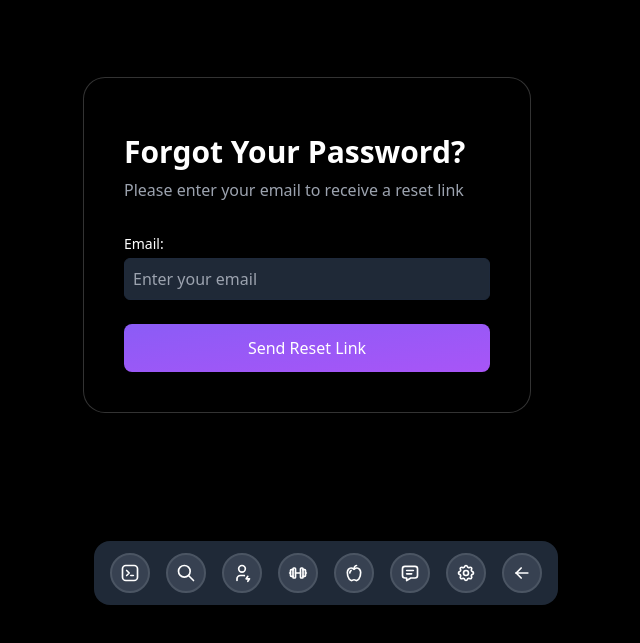
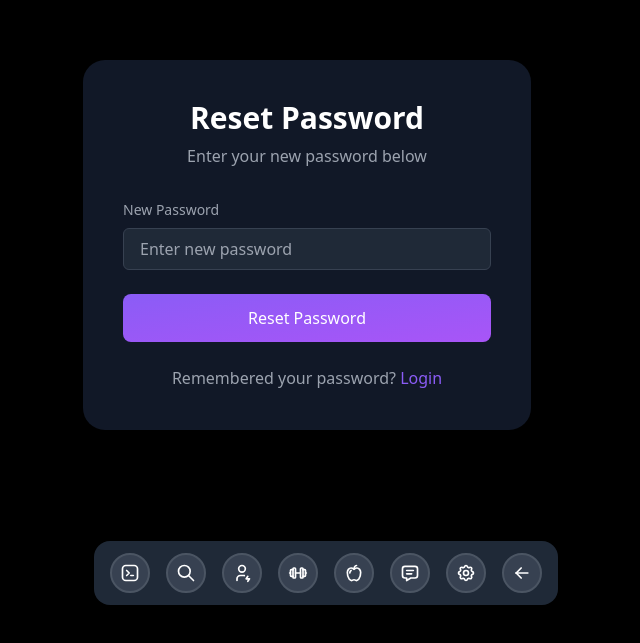
Before and after one commit to Jassi2004/Fitter_Health_v1, a Next.js app in the folder frontend/: page /authentication/resetPassword/1 in a window 1280 px wide. Shown: the part 155-798 px from the top of the page, without its empty margins (333-973 px from the left). Built offline with nearby package versions, Linux system fonts and the light colour scheme.

Commit message:
auth bugs fixed

```diff
--- a/frontend/src/components/authentication/ResetPassword.tsx
+++ b/frontend/src/components/authentication/ResetPassword.tsx
@@ -1,47 +1,54 @@
-// components/authentication/ForgotPasswordForm.tsx
 import React from "react";
-import { BackgroundGradient } from '../ui/background-gradient';
-import { TextGenerateEffect } from '../ui/text-generate-effect';
 
-type ForgotPasswordFormProps = {
-  email: string;
+interface ResetPasswordFormProps {
+    password: string;
     onChange: (e: React.ChangeEvent<HTMLInputElement>) => void;
-  onSubmit: (e: React.FormEvent) => void;
-};
+    onSubmit: (e: React.FormEvent) => Promise<void>;
+}
 
-const ForgotPasswordForm: React.FC<ForgotPasswordFormProps> = ({ email, onChange, onSubmit }) => {
+const ResetPasswordForm: React.FC<ResetPasswordFormProps> = ({ password, onChange, onSubmit }) => {
     return (
         <div className="flex min-h-screen items-center justify-center bg-black p-4">
-      <BackgroundGradient className="rounded-[22px] p-4 sm:p-10 bg-gray-900 max-w-md w-full">
-        <div className="mb-8">
-          <TextGenerateEffect words="Forgot Your Password?" className="text-3xl font-bold text-white mb-2" />
-          <p className="text-gray-400">Please enter your email to receive a reset link</p>
+            <div className="rounded-[22px] p-4 sm:p-10 bg-gray-900 max-w-md w-full shadow-lg">
+                <div className="mb-8 text-center">
+                    <h2 className="text-3xl font-bold text-white mb-2">Reset Password</h2>
+                    <p className="text-gray-400">Enter your new password below</p>
                 </div>
 
                 <form onSubmit={onSubmit} className="space-y-6">
                     <div>
-            <label htmlFor="email" className="block text-sm font-medium text-white">Email:</label>
+                        <label htmlFor="password" className="block text-sm font-medium text-gray-400 mb-2">
+                            New Password
+                        </label>
                         <input
-              type="email"
-              name="email"
-              id="email"
-              value={email}
+                            type="password"
+                            id="password"
+                            name="password"
+                            value={password}
                             onChange={onChange}
-              placeholder="Enter your email"
+                            placeholder="Enter new password"
                             required
-              className="mt-1 block w-full border rounded-md p-2 bg-gray-800 text-white placeholder-gray-400 focus:ring focus:ring-violet-500"
+                            className="w-full px-4 py-2 text-white bg-gray-800 border border-gray-700 rounded-md placeholder-gray-400 focus:ring-violet-500 focus:border-violet-500"
                         />
                     </div>
+
                     <button
                         type="submit"
-            className="w-full bg-gradient-to-br from-violet-500 to-purple-500 text-white px-6 py-3 rounded-lg font-medium hover:opacity-80 transition-opacity"
+                        className="w-full bg-gradient-to-br from-violet-500 to-purple-500 text-white px-6 py-3 rounded-lg font-medium hover:opacity-90 transition-opacity"
                     >
-            Send Reset Link
+                        Reset Password
                     </button>
                 </form>
-      </BackgroundGradient>
+
+                <p className="mt-6 text-center text-gray-400">
+                    Remembered your password?{" "}
+                    <a href="/authentication/login" className="text-violet-500 hover:text-violet-400 transition-colors">
+                        Login
+                    </a>
+                </p>
+            </div>
         </div>
     );
 };
 
-export default ForgotPasswordForm;
+export default ResetPasswordForm;
--- a/frontend/src/services/authentication/resetPassword.ts
+++ b/frontend/src/services/authentication/resetPassword.ts
@@ -6,7 +6,14 @@ interface ResetPasswordParams {
 }
 
 const sendResetPassword = async ({ token, password }: ResetPasswordParams) => {
-  const response = await axios.post(`http://localhost:3000/authentication/resetPassword/${token}`, { password });
+  if (!token) {
+    throw new Error("Token is required");
+  }
+
+  const tokenString = Array.isArray(token) ? token.join(",") : token;
+
+  const response = await axios.post(`http://localhost:8080/auth/resetPassword?token=${encodeURIComponent(tokenString)}`, { password });
+
   return response.data;
 };
 
```
Also changed, not shown: frontend/src/app/authentication/resetPassword/[token]/page.tsx (+5 -3 lines), 1 other file (tests, documents, lock files or other folders). Lines whose indentation alone changed are shown as unchanged.
